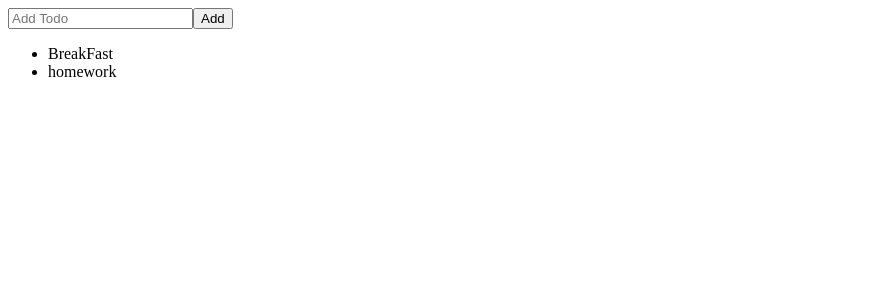
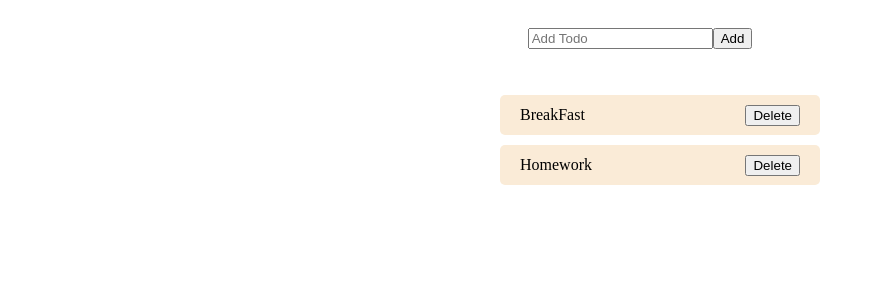
Before and after one commit to AllenDodul/Simple-Todo-App, a React (Create React App) app: page / in a window 1280 px wide. Shown: the top 300 px of the page, without its empty margins (0-875 px from the left). Built offline with nearby package versions, Linux system fonts and the light colour scheme.

Commit message:
5 files modified

```diff
--- a/src/AddTodo.jsx
+++ b/src/AddTodo.jsx
@@ -1,4 +1,5 @@
 import React,{useState} from 'react';
+import './style.css';
 
 function AddTodo(props){
   const [todo,setTodo] = useState('');
@@ -19,7 +20,9 @@ function AddTodo(props){
         onChange={handleInput}
         value={todo}
       />
-      <button>Add</button>
+      <button className='submitButton'>
+        Add
+      </button>
     </form>
   )
 }
--- a/src/App.js
+++ b/src/App.js
@@ -4,7 +4,7 @@ import "./style.css";
 import TodoList from './TodoList';
 import AddTodo from './AddTodo';
 
-const dummyTodos = ['BreakFast','homework'];
+const dummyTodos = ['BreakFast','Homework'];
 
 export default function App() {
   const [todos, setTodos] = useState(dummyTodos)
@@ -13,7 +13,7 @@ export default function App() {
   }
 
   return (
-    <div>
+    <div className='app'>
       <AddTodo getInput={getTodo}/>
       <TodoList todos={todos}/>
     </div>
--- a/src/TodoCard.jsx
+++ b/src/TodoCard.jsx
@@ -1,9 +1,10 @@
 import React from 'react';
+import './style.css';
 
 function TodoCard(props){
   return(
     <>
-      {props.todo.map((todo, idx) => <li key={idx}>{todo}</li>)}
+      {props.todo.map((todo, idx) => <li key={idx}>{todo} <button className='delButton'>Delete</button></li>)}
     </>
   )
 }
--- a/src/TodoList.jsx
+++ b/src/TodoList.jsx
@@ -1,6 +1,7 @@
 import React from 'react';
 
 import TodoCard from './TodoCard';
+import './style.css';
 
 function TodoList(props){
   return(
--- a/src/style.css
+++ b/src/style.css
@@ -3,3 +3,27 @@ p {
   font-family: -apple-system, BlinkMacSystemFont, 'Segoe UI', Roboto, Oxygen,
     Ubuntu, Cantarell, 'Open Sans', 'Helvetica Neue', sans-serif;
 }
+.app{
+  display: flex;
+  align-items: center;
+  justify-content: center;
+  flex-direction: column;
+}
+form{
+  margin: 20px 0px;
+}
+li{
+  list-style: none;
+  background-color: antiquewhite;
+  margin: 10px 0px;
+  height: 40px;
+  width :300px;
+  display: flex;
+  align-items: center;
+  justify-content: space-between;
+  padding-left: 20px;
+  border-radius: 5px;
+}
+.delButton{
+  margin-right: 20px;
+}
```
